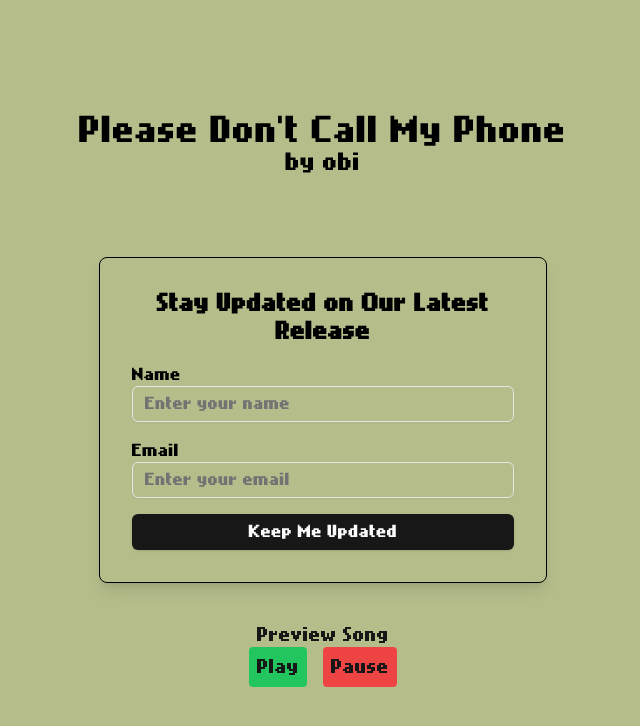
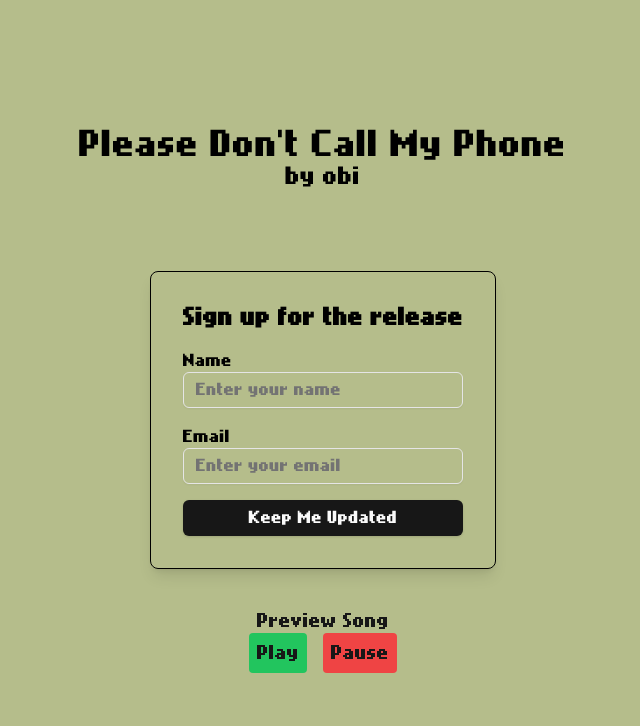
Before and after one commit to hashtagobi1/please-dont-call, a Next.js app: page / in a window 1280 px wide. Shown: the top 726 px of the page, without its empty margins (317-957 px from the left). Built offline with nearby package versions, Linux system fonts and the light colour scheme.

Commit message:
change hero text

```diff
--- a/src/components/SongReleaseSignup.tsx
+++ b/src/components/SongReleaseSignup.tsx
@@ -28,7 +28,7 @@ export default function SongReleaseSignup() {
   return (
     <div className="max-w-md mx-auto p-8 bg-background border-black  border rounded-lg shadow-lg">
       <h2 className="text-xl font-bold mb-4 text-center text-black">
-        Stay Updated on Our Latest Release
+        Sign up for the release
       </h2>
       {!submitted ? (
         <form onSubmit={handleSubmit} className="space-y-4">
```
